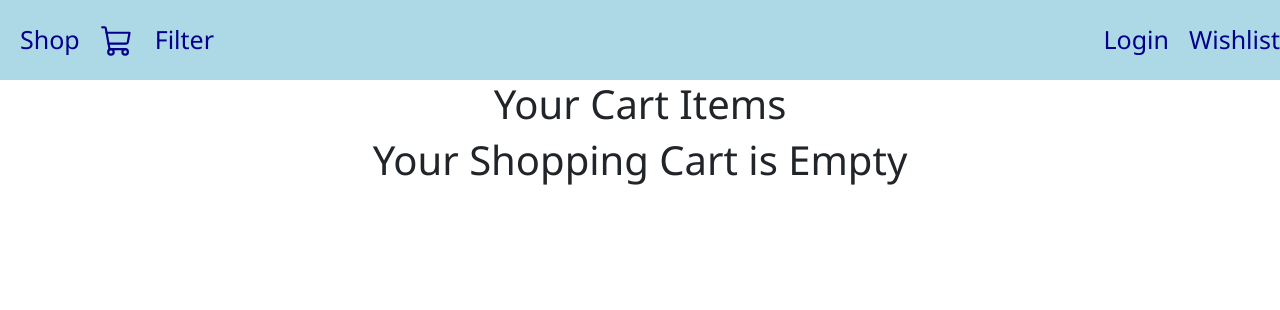
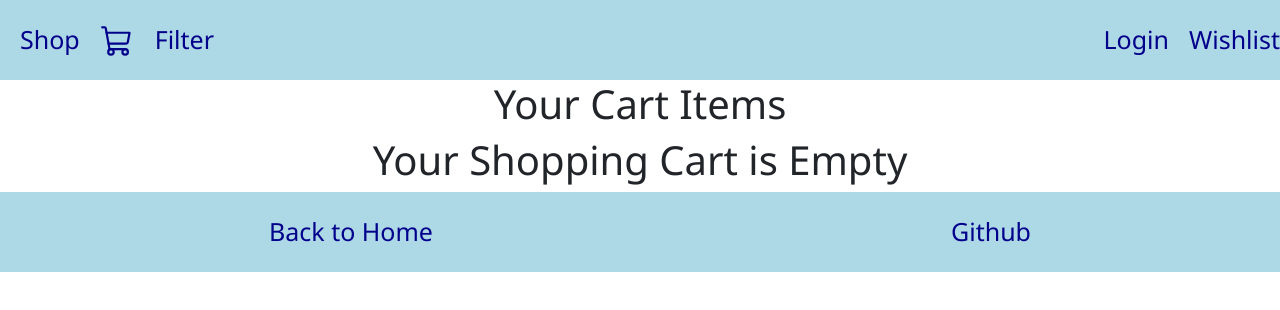
Before and after one commit to franpalberca/shopping-cart-with-React, a React (Vite) app: page /cart in a window 1280 px wide. Shown: the top 310 px of the page. Built offline with nearby package versions, Linux system fonts and the light colour scheme; data requests are answered from the project's data file.

Commit message:
feat(cartpage)fixed problem with authentication in navbar

```diff
--- a/src/Components/Footer/Footer.tsx
+++ b/src/Components/Footer/Footer.tsx
@@ -1,3 +1,18 @@
+import {Link} from 'react-router-dom';
+import './footer.css';
+
 export const Footer = () => {
-	return <div>Footer</div>;
+
+	return (
+		<div className="footer">
+            <div className='linksFooter'>
+			<div className="linksLeft">
+				<Link to="/">Back to Home</Link>
+                </div>
+                <div className="linksRight">
+				<a href="https://github.com/franpalberca" target="_blank" rel="noopener noreferrer">Github</a>
+			</div>
+            </div>
+		</div>
+	);
 };
--- /dev/null
+++ b/src/Components/Footer/footer.css
@@ -0,0 +1,31 @@
+.footer {
+	width: 100%;
+	height: 80px;
+	background-color: lightblue;
+	display: flex;
+	align-items: center;
+}
+
+.linksFooter {
+	width: 100%;
+	display: flex;
+	justify-content: space-around;
+	align-items: center;
+}
+
+.linksLeft {
+	display: flex;
+	align-items: center;
+}
+
+.linksRight {
+	display: flex;
+	align-items: center;
+}
+
+.linksFooter a {
+	text-decoration: none;
+	color: darkblue;
+	margin-left: 20px;
+	font-size: 25px;
+}
--- a/src/Components/Navbar/Navbar.tsx
+++ b/src/Components/Navbar/Navbar.tsx
@@ -3,16 +3,20 @@ import {useContext} from 'react';
 import { ShoppingCart} from 'phosphor-react';
 import {ShopContext} from '../../config/context/ShopContext';
 import './navbar.css';
-import {FILTERPAGE, LOGIN, WISHLIST} from '../../config/routes/paths';
+import {FILTERPAGE, LOGIN, LOGOUT, WISHLIST} from '../../config/routes/paths';
+import { AuthContext } from '../../config/context/AuthContext';
 
 export const Navbar = () => {
 	const shopContext = useContext(ShopContext);
+	const authContext = useContext(AuthContext);
 
-	if (!shopContext) {
+	if (!shopContext || !authContext) {
 		return null;
 	}
 
 	const {cartItems} = shopContext;
+	const { isAuthenticated, logout } = authContext;
+
 	const totalCartItems = Object.values(cartItems).reduce((acc, count) => acc + count, 0);
 
 	return (
@@ -27,7 +31,11 @@ export const Navbar = () => {
                 <Link to={FILTERPAGE}>Filter</Link>
                 </div>
                 <div className="links-right">
-				<Link to={LOGIN}>Login</Link>
+				{isAuthenticated ? (
+						<Link to={LOGOUT} onClick={logout}>Logout</Link>
+					) : (
+						<Link to={LOGIN}>Login</Link>
+					)}
                 <Link to={WISHLIST}>Wishlist</Link>
 			</div>
             </div>
--- a/src/Components/Product/Product.tsx
+++ b/src/Components/Product/Product.tsx
@@ -12,7 +12,7 @@ export const ProductItem = (props: CartItemProps) => {
 		return null;
 	}
 
-	const {cartItems, addToCart, removeFromCart, updateCartItemCount, wishlistItems, addToWishlist, removeFromWishlist} = shopContext;
+	const {cartItems, selectedItems, setSelectedItems, addToCart, removeFromCart, updateCartItemCount, wishlistItems, addToWishlist, removeFromWishlist} = shopContext;
 
 	const cartItemCount = cartItems[id];
 	const isCartActive = cartItemCount > 0;
@@ -21,6 +21,8 @@ export const ProductItem = (props: CartItemProps) => {
 	const handleAddToCart = () => {
 		if (props.data.stock) {
 			addToCart(id);
+			setSelectedItems((prevItems) => [...prevItems, id]);
+			localStorage.setItem('selectedItems', JSON.stringify([...selectedItems, id]))
 		}
 	};
 
@@ -47,7 +49,7 @@ export const ProductItem = (props: CartItemProps) => {
 				</p>
 				<p>${price}</p>
 			</div>
-			<button className={`addToCartButton ${isCartActive ? 'active' : ''}`} onClick={handleAddToCart} disabled={!props.data.stock}>
+			<button className={`addToCartButton ${isCartActive ? 'active' : ''}`} onClick={handleAddToCart}>
 				Add To Cart {cartItemCount > 0 && <> ({cartItemCount})</>}
 			</button>
 			<button className={`addToWishlistButton ${isWishlistActive ? 'active' : ''}`} onClick={handleAddToWishlist}>
--- a/src/Pages/cart/CartPage.tsx
+++ b/src/Pages/cart/CartPage.tsx
@@ -1,15 +1,16 @@
-import { useContext, useState, useEffect } from "react";
-import { CartItem } from "../../Components/CartItem/CartItem";
-import { useNavigate } from "react-router-dom";
-import "./cart.css";
-import { ShopContext } from "../../config/context/ShopContext";
-import { ShopContextValue } from "../../Types/ShopContext";
-import { Product } from "../../Types/Products";
+import {useContext, useState, useEffect} from 'react';
+import {CartItem} from '../../Components/CartItem/CartItem';
+import {useNavigate} from 'react-router-dom';
+import './cart.css';
+import {ShopContext} from '../../config/context/ShopContext';
+import {ShopContextValue} from '../../Types/ShopContext';
+import {Product} from '../../Types/Products';
+import { Footer } from '../../Components/Footer/Footer';
 
 const apiUrl = import.meta.env.VITE_API_URL;
 
 export const CartPage = () => {
-  const { cartItems, getTotalCartAmount, checkout } = useContext<ShopContextValue>(ShopContext);
+	const {cartItems, getTotalCartAmount, checkout, selectedItems, setSelectedItems} = useContext<ShopContextValue>(ShopContext);
 	const totalAmount = getTotalCartAmount();
 	const [products, setProducts] = useState<Product[]>([]);
 
@@ -18,7 +19,6 @@ export const CartPage = () => {
 			const response = await fetch(apiUrl);
 			const data = await response.json();
 			setProducts(data);
-			console.log(data);
 		} catch (error) {
 			console.log(error);
 		}
@@ -27,6 +27,17 @@ export const CartPage = () => {
 	useEffect(() => {
 		fetchProducts();
 	}, []);
+
+	useEffect(() => {
+		const savedSelectedItems = localStorage.getItem('selectedItems');
+		if (savedSelectedItems) {
+			setSelectedItems(JSON.parse(savedSelectedItems));
+		}
+	}, []);
+
+	useEffect(() => {
+		localStorage.setItem('selectedItems', JSON.stringify(selectedItems));
+	}, [selectedItems]);
 
 	const navigate = useNavigate();
 
@@ -47,20 +58,19 @@ export const CartPage = () => {
 			{totalAmount > 0 ? (
 				<div className="checkout">
 					<p> Subtotal: ${totalAmount.toFixed(2)} </p>
-          <button onClick={() => navigate("/")}> Continue Shopping </button>
+					<button onClick={() => navigate('/')}> Continue Shopping </button>
 					<button
 						onClick={() => {
-              checkout();
-              navigate("/checkout");
-            }}
-          >
-            {" "}
-            Checkout{" "}
+							navigate('/checkout');
+						}}>
+						{' '}
+						Checkout{' '}
 					</button>
 				</div>
 			) : (
 				<h1> Your Shopping Cart is Empty</h1>
 			)}
+      <Footer />
 		</div>
 	);
 };
--- a/src/Pages/checkout/CheckoutPage.tsx
+++ b/src/Pages/checkout/CheckoutPage.tsx
@@ -1,6 +1,7 @@
 import {useState, useEffect} from 'react';
 import './checkoutpage.css';
 import { Link } from 'react-router-dom';
+import { Footer } from '../../Components/Footer/Footer';
 
 export const CheckoutPage = () => {
 	const [formData, setFormData] = useState({
@@ -48,7 +49,6 @@ export const CheckoutPage = () => {
 
 	const handleSubmit = (event: React.FormEvent<HTMLFormElement>) => {
 		event.preventDefault();
-		console.log(formData);
 	};
 
 	const isFormValid = Object.values(formData).every((value) => value !== '');
@@ -117,6 +117,7 @@ export const CheckoutPage = () => {
 					</div>
 				</form>
 			</div>
+            <Footer />
 		</div>
 	);
 };
--- a/src/Pages/filter/FilterPage.tsx
+++ b/src/Pages/filter/FilterPage.tsx
@@ -2,6 +2,7 @@ import {useEffect, useReducer} from 'react';
 import {ProductItem} from '../../Components/Product/Product';
 // import './homepage.css';
 import {ReducerAction, ReducerState} from '../../Types/Products';
+import { Footer } from '../../Components/Footer/Footer';
 
 const apiUrl = import.meta.env.VITE_API_URL;
 
@@ -61,6 +62,7 @@ export const FilterPage = () => {
 					<ProductItem key={product.id} data={product} />
 				))}
 			</div>
+            <Footer />
 		</div>
 	);
 };
--- a/src/Pages/product/ProductPage.tsx
+++ b/src/Pages/product/ProductPage.tsx
@@ -5,6 +5,7 @@ import {ShopContext} from '../../config/context/ShopContext';
 import {Heart} from 'phosphor-react';
 import './productpage.css';
 import { Product } from '../../Types/Products';
+import { Footer } from '../../Components/Footer/Footer';
 
 export const ProductPage = () => {
 	const {id} = useParams();
@@ -20,7 +21,6 @@ export const ProductPage = () => {
 			const response = await fetch(apiUrl);
 			const data = await response.json();
 			setProducts(data);
-			console.log(data);
 		} catch (error) {
 			console.log(error);
 		}
@@ -77,6 +77,7 @@ export const ProductPage = () => {
 			<button className={`addToWishlistButton ${isWishlistActive ? 'active' : ''}`} onClick={handleAddToWishlist}>
 				<Heart size={25} />
 			</button>
+            <Footer />
 		</div>
 	);
 };
--- a/src/Pages/wishlist/WishlistPage.tsx
+++ b/src/Pages/wishlist/WishlistPage.tsx
@@ -13,7 +13,6 @@ export const WishlistPage = () => {
 			const response = await fetch(apiUrl);
 			const data = await response.json();
 			setProducts(data);
-			console.log(data);
 		} catch (error) {
 			console.log(error);
 		}
```
Also changed, not shown: src/Pages/thankyou/ThankYouPage.tsx (+35 -20 lines), src/config/context/ShopContext.tsx (+5 -4 lines), src/Routes/RouterPaths.routes.tsx (line endings or trailing spaces). Lines whose indentation alone changed are shown as unchanged.
